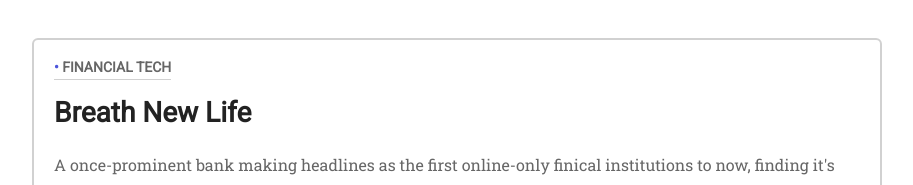
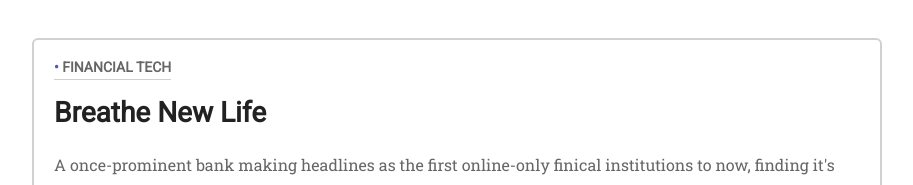
Before and after one commit to MatthewVaccaro/ContributionProduction, a React (Create React App) app: page /all_challenges in a window 1280 px wide. Shown: the part 1066-1251 px from the top of the page, without its empty margins (183-1096 px from the left). Built offline with nearby package versions, Linux system fonts and the light colour scheme.

Commit message:
spelling error

```diff
--- a/src/data/challengesData.js
+++ b/src/data/challengesData.js
@@ -19,7 +19,7 @@ export const challengesData = [
   },
   {
     id: "03",
-    title: "Breath New Life",
+    title: "Breathe New Life",
     industry: "Financial Tech",
     device: "Your Choice",
     info:
```
